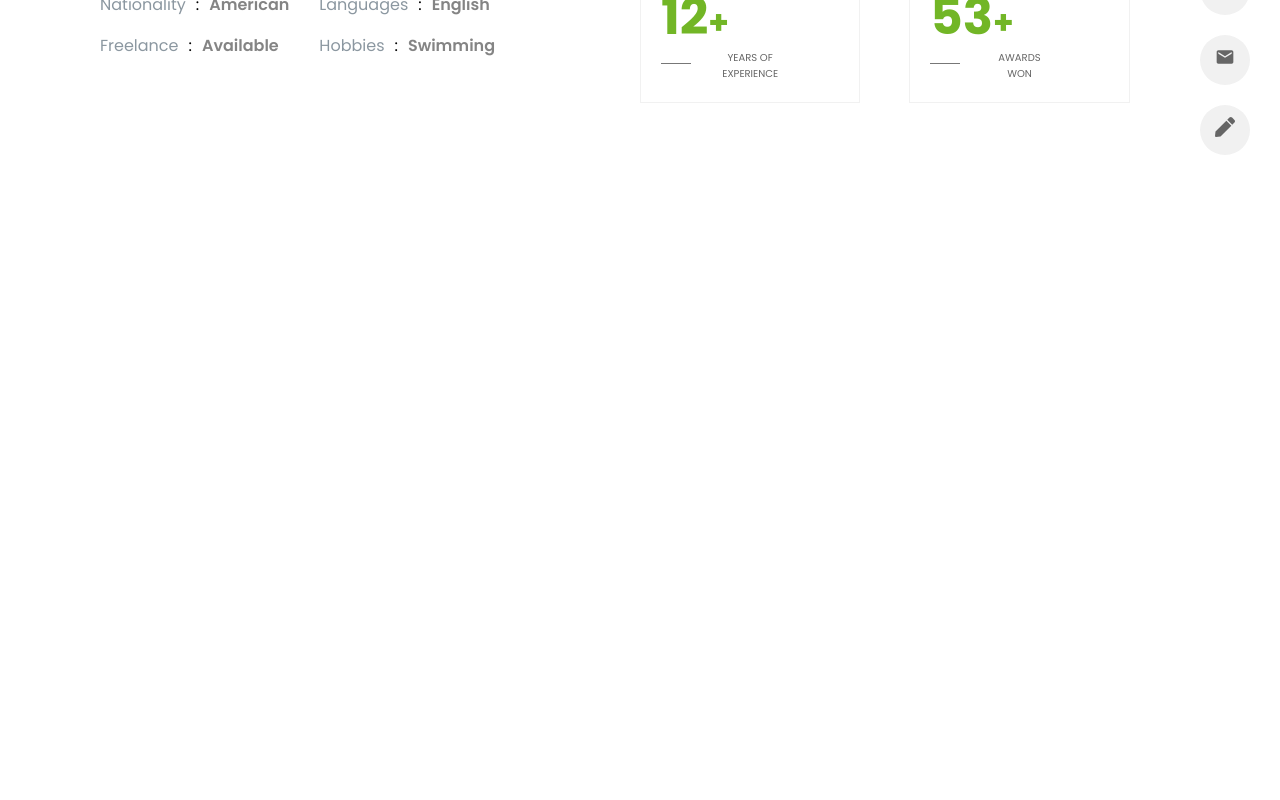
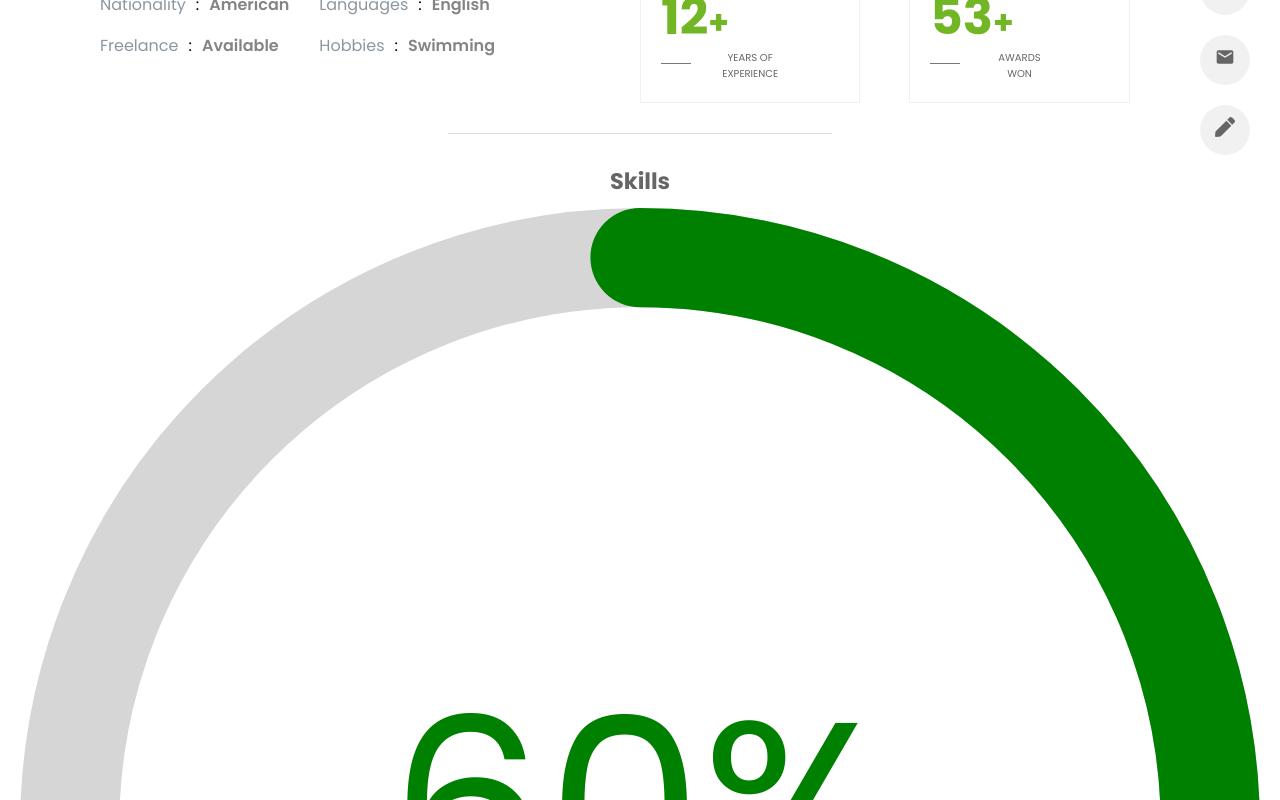
Before and after one commit to Jeevan-Neupane/Portfolio-Advance, a React (Vite) app: page /about_me in a window 1280 px wide. Shown: the part 400-1200 px from the top of the page. Before the commit the page ends 800 px from the top, so only its background shows below. Built offline with nearby package versions, Linux system fonts and the light colour scheme.

Commit message:
progress bar

```diff
--- a/package.json
+++ b/package.json
@@ -11,6 +11,7 @@
   },
   "dependencies": {
     "react": "^18.3.1",
+    "react-circular-progressbar": "^2.1.0",
     "react-dom": "^18.3.1",
     "react-icons": "^5.3.0",
     "react-router-dom": "^6.26.2",
--- a/src/components/info/Info.tsx
+++ b/src/components/info/Info.tsx
@@ -1,5 +1,6 @@
 import AchivementBox from "../../reusable_components/achivement_box/AchivementBox";
 import Personalinfo from "../../reusable_components/personal_info/Personalinfo";
+import Seperator from "../../reusable_components/seprator/Seperator";
 import SmallTitle from "../../reusable_components/small_title/SmallTitle";
 import {
   InfoContainer,
@@ -29,8 +30,6 @@ const Info = () => {
     { title: "Hobbies", info: "Swimming" },
   ];
 
-
-
   const achievements = [
     { year: "12", title: "Years of", subtitle: "Experience" },
     { year: "81", title: "Happy", subtitle: "customers" },
@@ -39,6 +38,7 @@ const Info = () => {
   ];
 
   return (
+    <>
       <InfoSection>
         <InfoContainer>
           <LeftInfoDiv>
@@ -81,6 +81,8 @@ const Info = () => {
           </RightInfoDiv>
         </InfoContainer>
       </InfoSection>
+      <Seperator />
+    </>
   );
 };
 
--- /dev/null
+++ b/src/components/skills/Skills.tsx
@@ -0,0 +1,22 @@
+import Progress from "../../reusable_components/progress/Progress";
+import SmallTitle from "../../reusable_components/small_title/SmallTitle";
+import { SkillsContainer, SkillsSection } from "./style";
+
+function Skills() {
+  return (
+    <>
+      <SkillsSection>
+        <SkillsContainer>
+          <SmallTitle
+            textAlign='center'
+            title='Skills'
+          />
+
+          <Progress percentage={60}/>
+        </SkillsContainer>
+      </SkillsSection>
+    </>
+  );
+}
+
+export default Skills;
--- /dev/null
+++ b/src/components/skills/style.ts
@@ -0,0 +1,7 @@
+import styled from "styled-components"
+import { WrapperContainer } from "../../styles/Container"
+
+export const SkillsSection = styled.section``
+
+export const SkillsContainer= styled(WrapperContainer)`
+`
--- a/src/pages/about/Aboutpage.tsx
+++ b/src/pages/about/Aboutpage.tsx
@@ -1,4 +1,5 @@
 import Info from "../../components/info/Info";
+import Skills from "../../components/skills/Skills";
 import Title from "../../reusable_components/title/Title";
 import { AboutPageDiv } from "./style";
 
@@ -12,6 +13,7 @@ const Aboutpage = () => {
       />
 
       <Info />
+      <Skills />
     </AboutPageDiv>
   );
 };
--- /dev/null
+++ b/src/reusable_components/progress/Progress.tsx
@@ -0,0 +1,23 @@
+import { buildStyles, CircularProgressbar } from "react-circular-progressbar";
+import "react-circular-progressbar/dist/styles.css";
+
+type ProgressProps = {
+  percentage: number;
+};
+
+function Progress({ percentage }: ProgressProps) {
+  return (
+    <CircularProgressbar
+      value={percentage}
+      text={`${percentage}%`}
+      styles={buildStyles({
+
+        pathColor: "green",
+        textColor:"green",
+
+      })}
+    />
+  );
+}
+
+export default Progress;
--- a/src/reusable_components/seprator/Seperator.tsx
+++ b/src/reusable_components/seprator/Seperator.tsx
@@ -0,0 +1,12 @@
+import { SeperatorDiv } from "./style"
+
+const Seperator = () => {
+  return (
+   <SeperatorDiv>
+
+
+   </SeperatorDiv>
+  )
+}
+
+export default Seperator
--- a/src/reusable_components/seprator/style.ts
+++ b/src/reusable_components/seprator/style.ts
@@ -0,0 +1,11 @@
+import styled from "styled-components";
+
+
+export const SeperatorDiv = styled.div`
+margin: 3rem auto;
+width: 30%;
+height: 1px;
+background-color: ${props => props.theme.borderColor};
+text-align: center;
+
+`
```
Also changed, not shown: src/reusable_components/progress/style.ts (added), 1 other file (tests, documents, lock files or other folders). Lines whose indentation alone changed are shown as unchanged.
